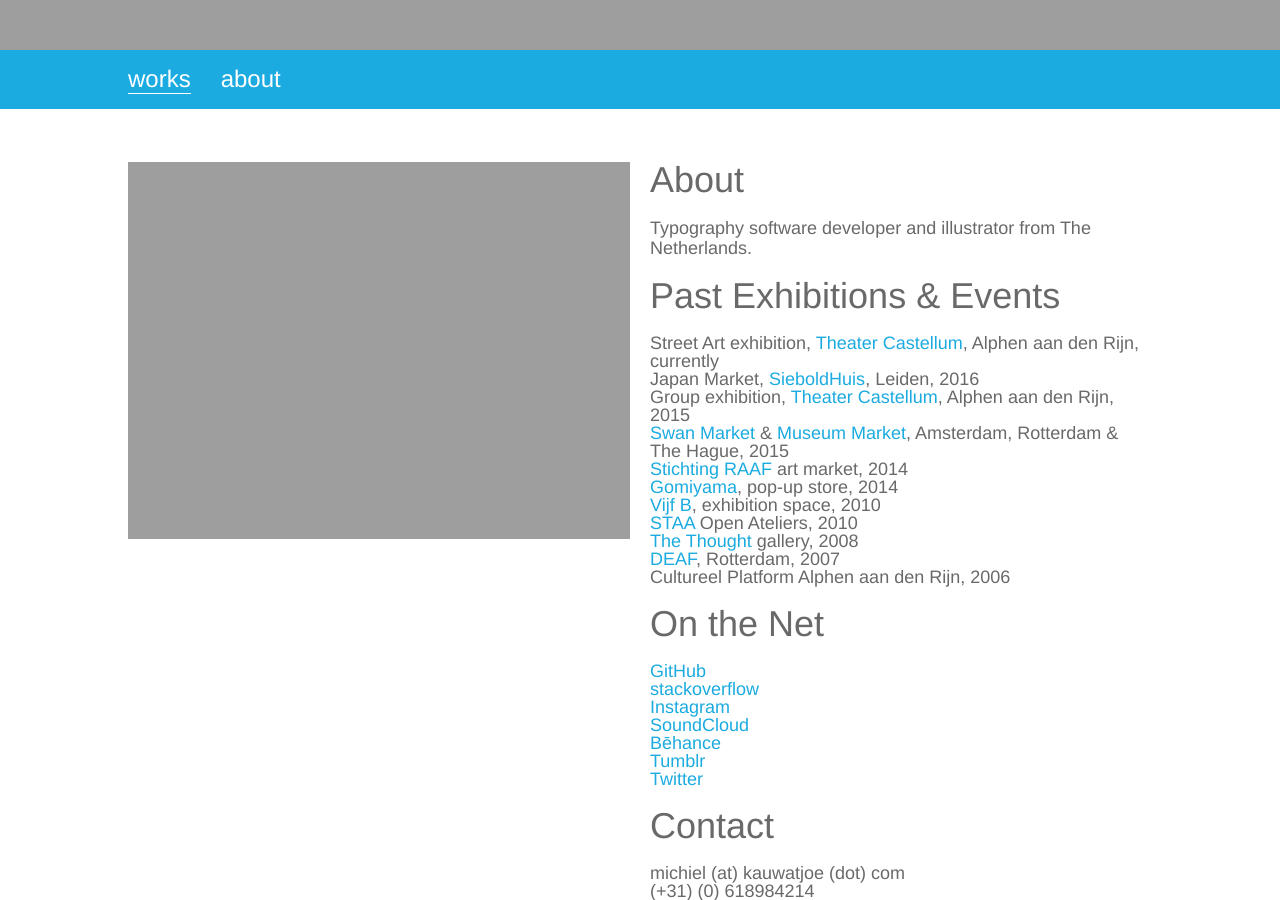
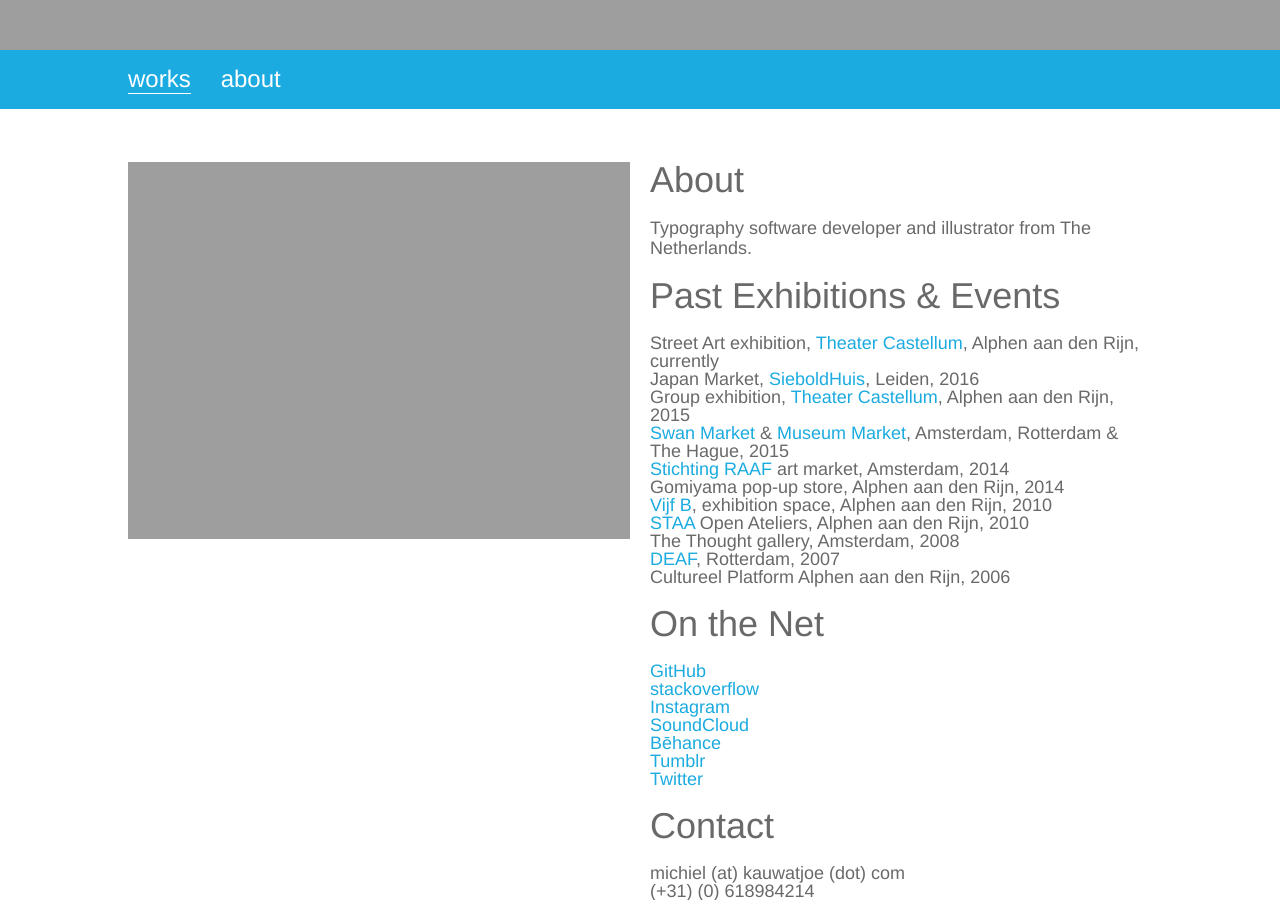
Before and after one commit to michielkauwatjoe/jekyll-portfolio, a Jekyll site: the page built from about/index.html, in a window 1280 px wide and 900 px high. Built offline with Jekyll 4.4.1, drawn with Linux system fonts in a browser that asks for light colours; some web fonts are replaced.

Commit message:
Adding some locations; removing dead links.

```diff
--- a/about/index.html
+++ b/about/index.html
@@ -24,11 +24,11 @@ links:
                 <li>Japan Market, <a href="http://www.sieboldhuis.org/actueel/detail/japanmarkt_2016">SieboldHuis</a>, Leiden, 2016</li>
                 <li>Group exhibition, <a href="http://www.theatercastellum.nl">Theater Castellum</a>, Alphen aan den Rijn, 2015</li>
                 <li><a href="http://www.swanmarket.nl">Swan Market</a> & <a href="http://www.museummarket.nl">Museum Market</a>, Amsterdam, Rotterdam & The Hague, 2015</li>
-                <li><a href="http://www.stichting-raaf.nl/">Stichting RAAF</a> art market, 2014</li>
-                <li><a href="http://www.gomiyama.com">Gomiyama</a>, pop-up store, 2014</li>
-                <li><a href="http://www.vijfb.com">Vijf B</a>, exhibition space, 2010</li>
-                <li><a href="http://www.staa.nl/">STAA</a> Open Ateliers, 2010</li>
-                <li><a href="http://www.thethought.nl/">The Thought</a> gallery, 2008</li>
+                <li><a href="http://www.stichting-raaf.nl/">Stichting RAAF</a> art market, Amsterdam, 2014</li>
+                <li>Gomiyama pop-up store, Alphen aan den Rijn, 2014</li>
+                <li><a href="http://www.vijfb.com">Vijf B</a>, exhibition space, Alphen aan den Rijn, 2010</li>
+                <li><a href="http://www.staa.nl/">STAA</a> Open Ateliers, Alphen aan den Rijn, 2010</li>
+                <li>The Thought gallery, Amsterdam, 2008</li>
                 <li><a href="http://deaf07.v2.nl/">DEAF</a>, Rotterdam, 2007</li>
                 <li>Cultureel Platform Alphen aan den Rijn, 2006</li>
             </ul></p>
```
